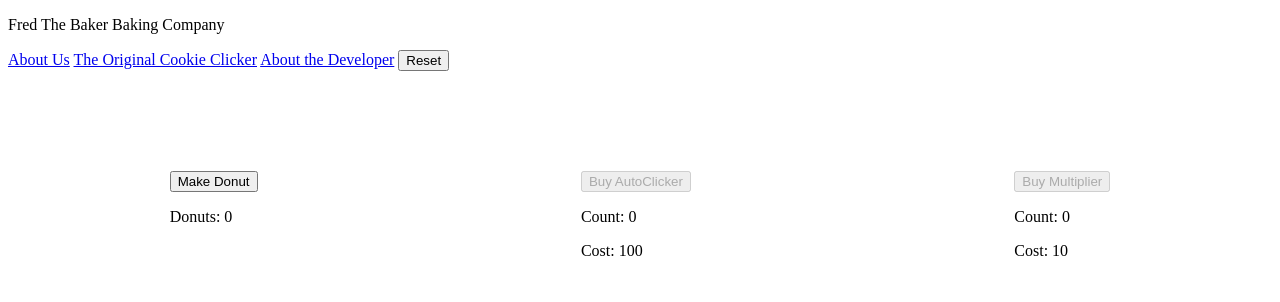
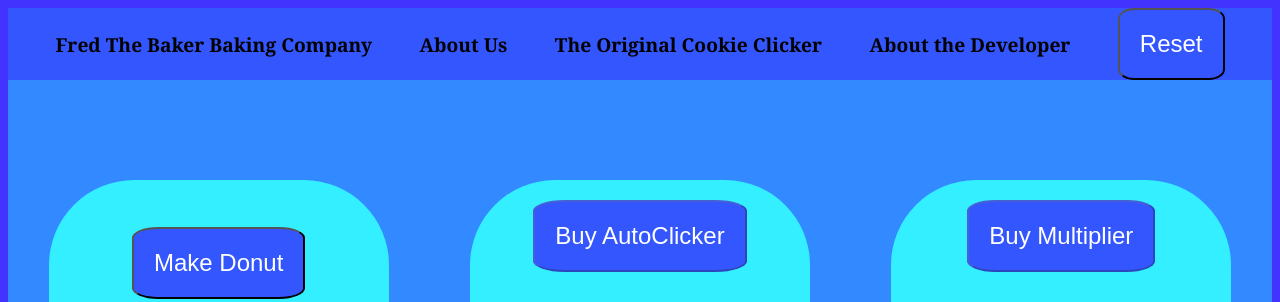
Before and after one commit to 2021-Spring-Part-Time/donut-clicker-zcassini, a website built with Parcel: page index.html in a window 1280 px wide. Shown: the top 302 px of the page. Built offline with nearby package versions, Linux system fonts and the light colour scheme.

Commit message:
looking half presentable

```diff
--- a/style.css
+++ b/style.css
@@ -1,10 +1,64 @@
+/* @import url("https://fonts.googleapis.com/css?family=Roboto"); */
+
+.color-1 {color: #33efff;}
+.color-2 {color: #33bcff;}
+.color-3 {color: #3389ff;}
+.color-4 {color: #3356ff;}
+.color-5 {color: #4333ff;}
+.color-6 {color: #7633ff;}
+
+html {
+    background-color: #4333ff;
+}
+
+body {
+    /* display: flex; */
+    /* flex-direction: column; */
+    font-family: Georgia, 'Times New Roman', Times, serif;
+    background-color: #3389ff;
+    height: 100%;
+    min-height: 100vh;
+    padding: 0;
+}
 .container {
     display: flex;
     justify-content: space-around;
     margin-top: 100px;
+    background-color: #3389ff;
 }
 
-.header {
+header {
     display: flex;
     justify-content: space-evenly;
+    align-items: center;
+    background-color: #3356ff;
+    font-size: larger;
+    font-weight: bold;
 }
+
+section {
+    display: flex;
+    justify-content: space-around;
+    align-items: center;
+    background-color: #33efff;
+    flex-direction: column;
+    border-radius: 25%;
+    height: 300px;
+    width: auto;
+    min-width: 300px;
+    font-size: 36px;
+    padding: 20px;
+}
+
+a {
+  color:black;
+  text-decoration: none;
+}
+
+button {
+    background-color: #3356ff;
+    color: white;
+    padding: 20px;
+    border-radius: 15%;
+    font-size: 24px;
+}
```
